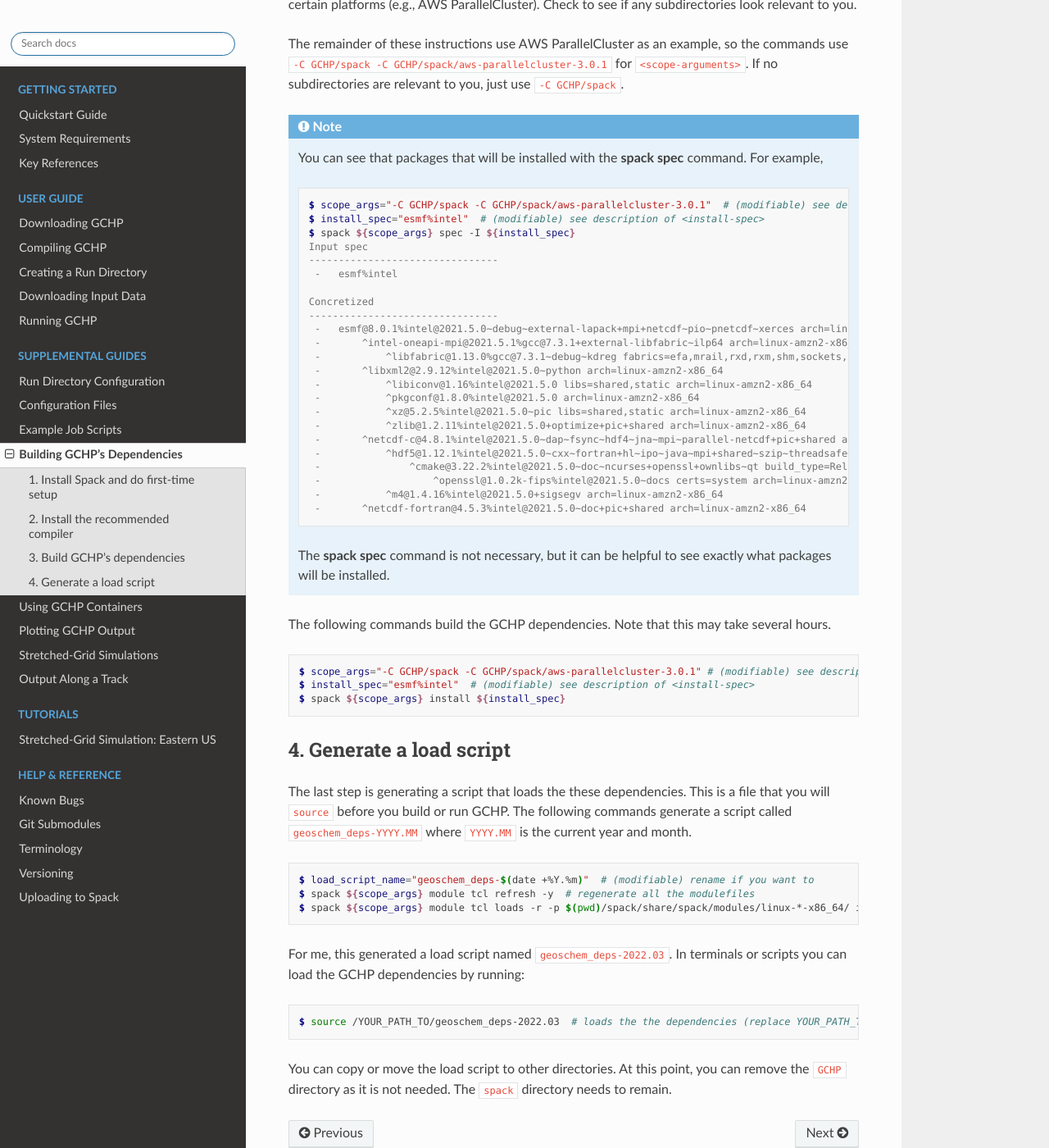
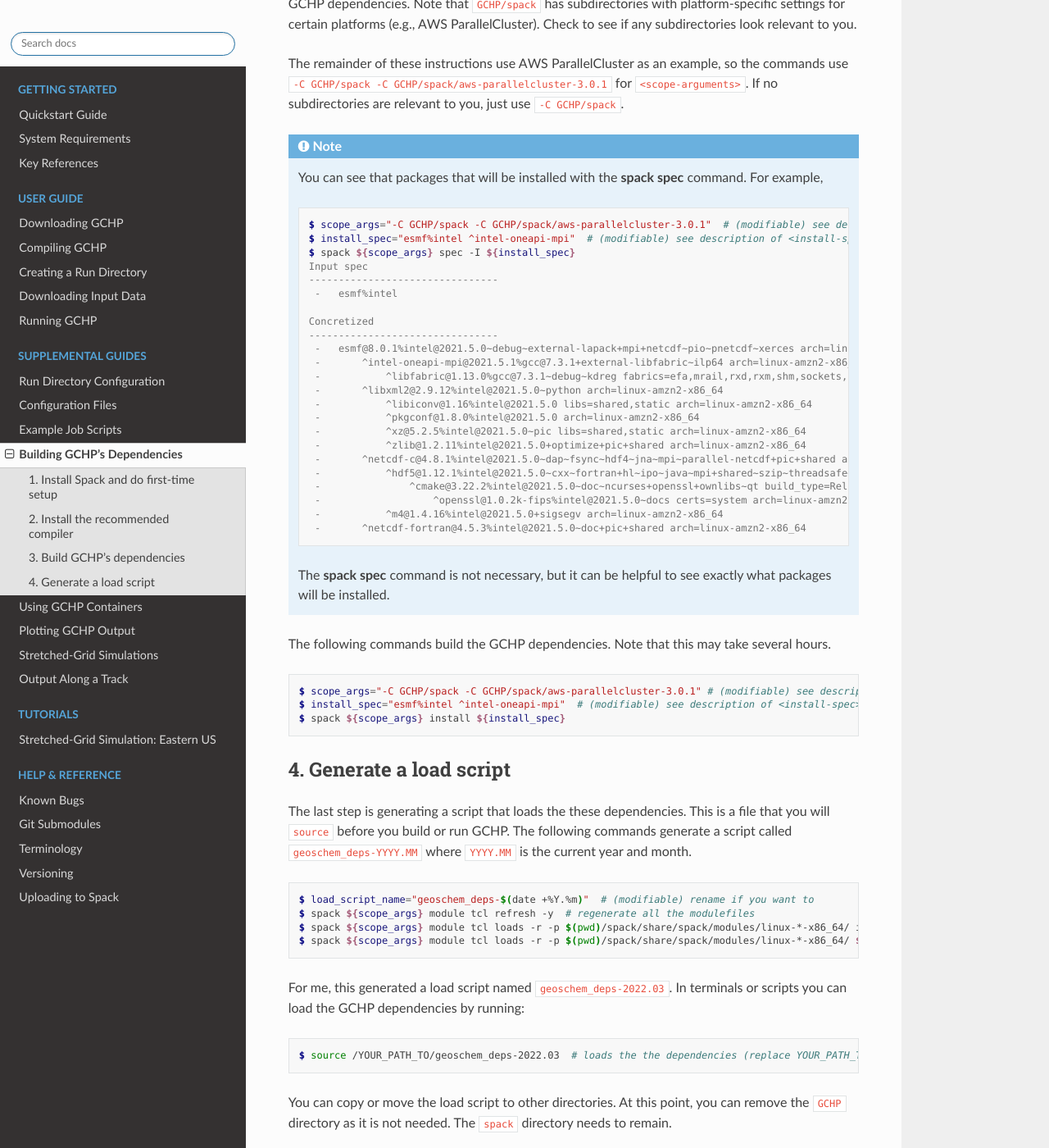
Before and after one commit to geoschem/GCHP, a Sphinx documentation site: the page built from docs/source/supplement/building-gchp-dependencies.rst, in a window 1280 px wide and 1400 px high, scrolled down 2308 px. Shown: the whole window at 82% size. Built offline with Sphinx 7.4.7 and the Read the Docs theme 2.0.0, drawn with Linux system fonts in a browser that asks for light colours; pages that are not in the unit, such as notebooks, are missing from menus.

Commit message:
Minor updates to GCHP docs on building dependencies. Added spack manifest files for building GCHP dependencies.

```diff
--- a/docs/source/supplement/building-gchp-dependencies.rst
+++ b/docs/source/supplement/building-gchp-dependencies.rst
@@ -89,7 +89,7 @@
 
 To install the GCHP dependencies, choose one of the following for :literal:`<install-spec>`:
 
-* :literal:`esmf%intel` - **(Recommended)** Default GCHP dependencies, using Intel compilers and Intel MPI.
+* :literal:`esmf%intel ^intel-oneapi-mpi` - **(Recommended)** Default GCHP dependencies, using Intel compilers and Intel MPI.
 * :literal:`esmf%intel ^openmpi` - Default GCHP dependencies, using Intel compilers and OpenMPI.
 
 For :literal:`<scope-arguments>`, you should always include :literal:`-C GCHP/spack`. This configures settings for the
@@ -106,7 +106,7 @@
    .. code-block:: console
 
       $ scope_args="-C GCHP/spack -C GCHP/spack/aws-parallelcluster-3.0.1"  # (modifiable) see description of <scope-arguments>
-      $ install_spec="esmf%intel"  # (modifiable) see description of <install-spec>
+      $ install_spec="esmf%intel ^intel-oneapi-mpi"  # (modifiable) see description of <install-spec>
       $ spack ${scope_args} spec -I ${install_spec}
       Input spec
       --------------------------------
@@ -136,7 +136,7 @@
 .. code-block:: console
 
    $ scope_args="-C GCHP/spack -C GCHP/spack/aws-parallelcluster-3.0.1" # (modifiable) see description of <scope-arguments>
-   $ install_spec="esmf%intel"  # (modifiable) see description of <install-spec>
+   $ install_spec="esmf%intel ^intel-oneapi-mpi"  # (modifiable) see description of <install-spec>
    $ spack ${scope_args} install ${install_spec}
 
 
@@ -151,7 +151,8 @@
 
    $ load_script_name="geoschem_deps-$(date +%Y.%m)"  # (modifiable) rename if you want to
    $ spack ${scope_args} module tcl refresh -y  # regenerate all the modulefiles
-   $ spack ${scope_args} module tcl loads -r -p $(pwd)/spack/share/spack/modules/linux-*-x86_64/ intel-oneapi-compilers cmake ${install_spec} > ${load_script_name}
+   $ spack ${scope_args} module tcl loads -r -p $(pwd)/spack/share/spack/modules/linux-*-x86_64/ intel-oneapi-compilers cmake > ${load_script_name}
+   $ spack ${scope_args} module tcl loads -r -p $(pwd)/spack/share/spack/modules/linux-*-x86_64/ ${install_spec} >> ${load_script_name}
 
 For me, this generated a load script named :file:`geoschem_deps-2022.03`.
 In terminals or scripts you can load the GCHP dependencies by running:
```
Also changed, not shown: 3 other files.
